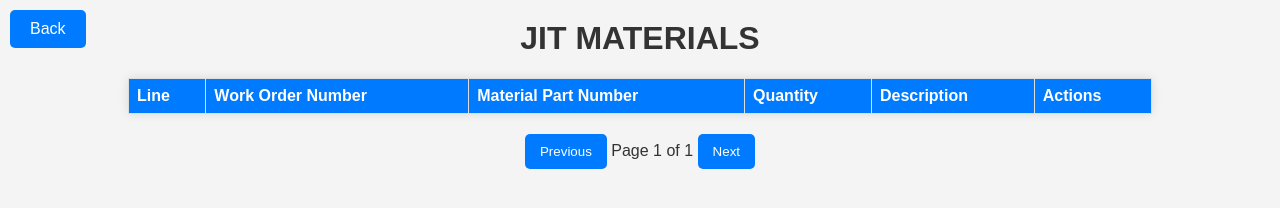
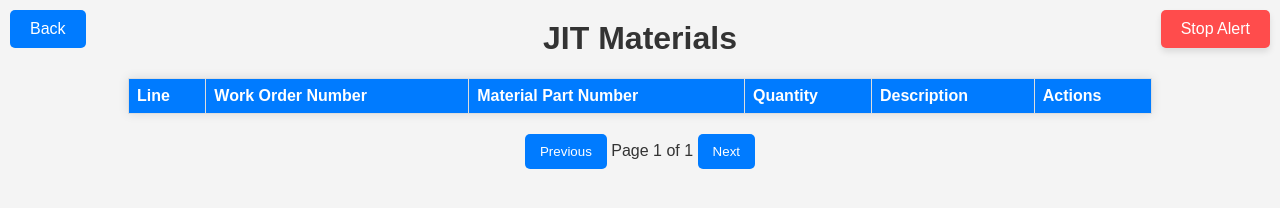
Before and after one commit to Rithvikailas/Jit-system, a website: page JIT_system/frontend/jit.html in a window 1280 px wide. Drawn offline with Linux system fonts and the light colour scheme; no server answers.

Commit message:
Update jit.html

```diff
--- a/JIT_system/frontend/jit.html
+++ b/JIT_system/frontend/jit.html
@@ -12,7 +12,7 @@
 </head>
 <body>
     <a href="index.html" class="back-button">Back</a>
-    <h1>JIT MATERIALS</h1>
+    <h1>JIT Materials</h1>
 
     <table id="jitTable">
         <thead>
@@ -36,6 +36,10 @@
         <button id="nextPageBtn">Next</button>
     </div>
 
+
+    <button id="stopSoundBtn">Stop Alert</button>
+
+
     <script src="jit.js"></script>
 </body>
 </html>
```
